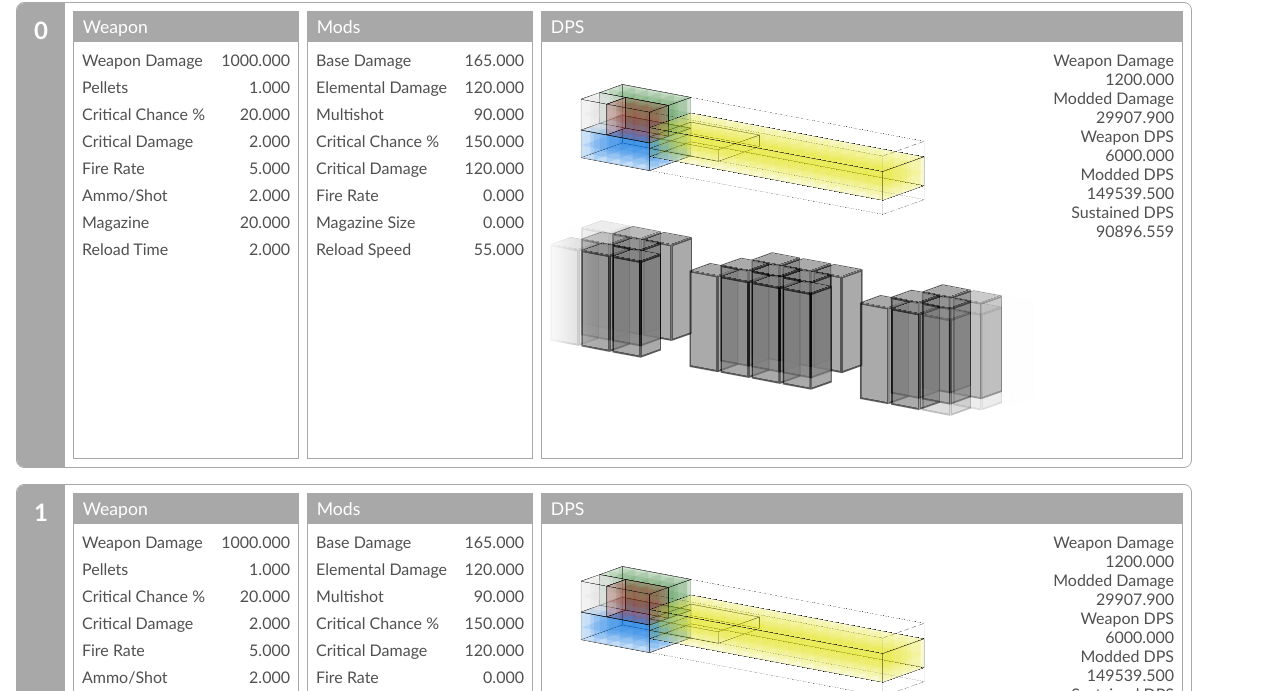
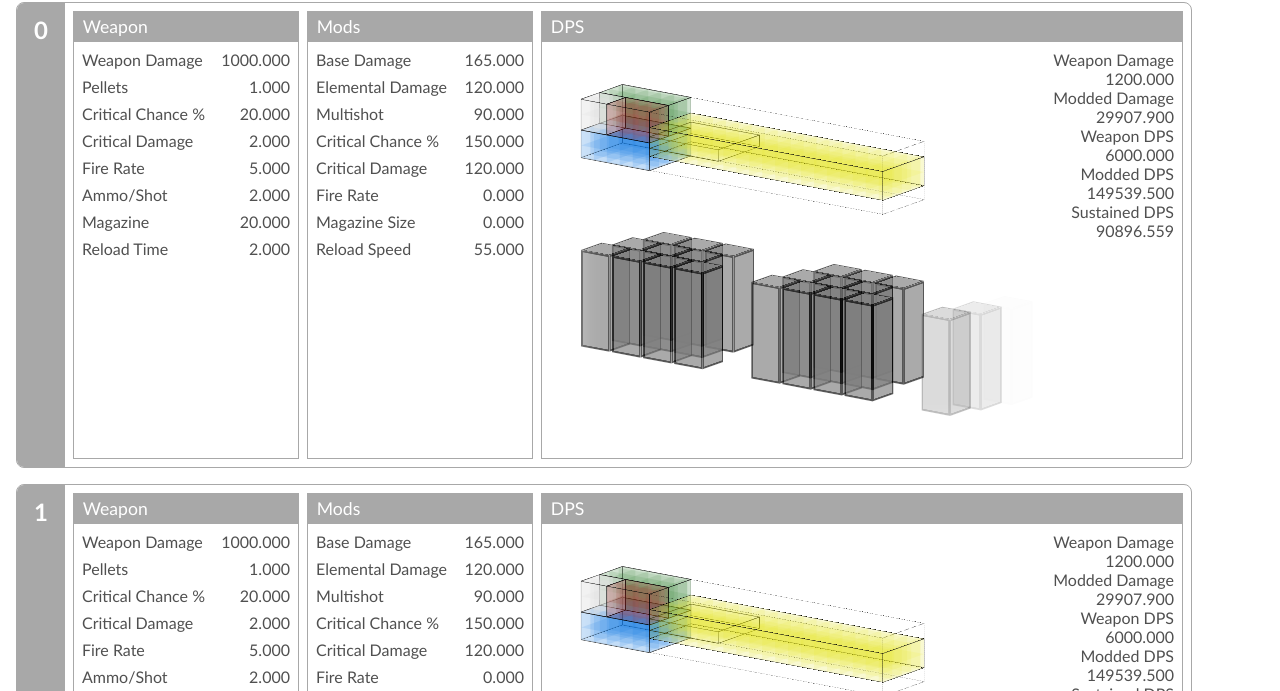
Before and after one commit to i-know-not/Warframe-DPS-Visualizer, a plain HTML site: page visualizer.html in a window 1280 px wide. Shown: the part 61-752 px from the top of the page. Drawn offline with Linux system fonts and the light colour scheme.

Commit message:
Bullet scroller tweaks including deciding whether or not to scroll

```diff
--- a/visualizer.css
+++ b/visualizer.css
@@ -226,7 +226,7 @@ h3.hPanel
     left:0;
     width:1em;
     height:1em;
-    border:1px solid black;;
+    border:1px solid black;
     /*box-shadow:0 0 0 1px black inset;*/
     /*transition: all 0.5s;*/
     /*background-color:transparent !important;*/
--- a/visualizer.html
+++ b/visualizer.html
@@ -24,7 +24,7 @@
 <div id="container">
 </div>
 
-<div id="templateContainer">
+<div id="templateContainer" style="display:none;">
     <div class="build" id="build_##" style="display:none;">
 
         <div class="buildMenu">
--- a/visualizer.js
+++ b/visualizer.js
@@ -133,10 +133,12 @@ var visualizer=new function()
                 if (sides[i].style.zIndex == 0 && !showBackFace)
                 {
                     sides[i].style.display = 'none';
+                    //sides[i].style.visibility = 'hidden';
                 }
                 else
                 {
                     sides[i].style.display = 'block';
+                    //sides[i].style.visibility = 'inherit';
                 }
             }
 
@@ -369,6 +371,8 @@ var visualizer=new function()
 
         var DPSTimeRange = 6;
 
+        var scrollingEnabled = -1;
+
         var animationStart = null;
         var animationLastT = null;
         var animationID = null;
@@ -437,8 +441,10 @@ var visualizer=new function()
             uparams['RateFactr'] = uparams['MRate']/uparams['WepFR'];
 
             uparams['WMagShots'] = Math.floor(uparams['WepMag']/uparams['WepCons']);
+            //uparams['WMagShots'] = animated ? uparams['WepMag']/uparams['WepCons'] : Math.floor(uparams['WepMag']/uparams['WepCons']);
             uparams['MMag'] = uparams['WepMag'] * (1+uparams['ModMag']/100);
             uparams['MMagShots'] = Math.floor(uparams['MMag']/uparams['WepCons']);
+            //uparams['MMagShots'] = animated ? uparams['MMag']/uparams['WepCons'] : Math.floor(uparams['MMag']/uparams['WepCons']);
             uparams['MReload'] = uparams['WepReload'] / (1+uparams['ModReload']/100);
 
             uparams['WMagTime'] = uparams['WMagShots'] / uparams['WepFR'];
@@ -477,6 +483,8 @@ var visualizer=new function()
             var rateModDeph;
             var rateModHeight;
 
+            //calculateDPS(uparams);
+
             var azimuthMod = viewAzimuth % Math.PI*2;
 
             var RB = 2/3;
@@ -485,10 +493,12 @@ var visualizer=new function()
             var TDispStart = -1;
             var TDispEnd = DPSTimeRange + 1;
 
-            var WFirstShot = Math.floor(TDispStart*uparams['WepFR'])-1;
-            var WLastShot = Math.floor(TDispEnd*uparams['WepFR']);
+            var WMagShots = Math.round(uparams['WMagShots']);
+
+            var WFirstShot = Math.ceil(TDispStart/uparams['WCycleTime'])*WMagShots + Math.max(Math.floor(TDispStart%uparams['WCycleTime']*uparams['WepFR']),-WMagShots);
+            var WLastShot = Math.floor(TDispEnd/uparams['WCycleTime'])*WMagShots + Math.min(Math.ceil(TDispEnd%uparams['WCycleTime']*uparams['WepFR']),WMagShots);
+
             var WNumShots = WLastShot - WFirstShot + 1;
-            var WMagShots = Math.round(uparams['WMagShots']);
             WNumShots = WMagShots < 1 ? 0 : WNumShots;
 
             var WTOffset = uparams['WTimeScroll'] % uparams['WCycleTime'];
@@ -496,18 +506,18 @@ var visualizer=new function()
             var WShotOffset = Math.ceil(WTOffset*uparams['WepFR']);
             WShotOffset = Math.max(WShotOffset,0);
 
-            var MFirstShot = Math.floor(TDispStart*uparams['MRate'])-1;
-            var MLastShot = Math.floor(TDispEnd*uparams['MRate']);
+            var MMagShots = Math.round(uparams['MMagShots']);
+
+            var MFirstShot = Math.ceil(TDispStart/uparams['MCycleTime'])*MMagShots + Math.max(Math.floor(TDispStart%uparams['MCycleTime']*uparams['MRate']),-MMagShots);
+            var MLastShot = Math.floor(TDispEnd/uparams['MCycleTime'])*MMagShots + Math.min(Math.ceil(TDispEnd%uparams['MCycleTime']*uparams['MRate']),MMagShots);
+
             var MNumShots = MLastShot - MFirstShot + 1;
-            var MMagShots = Math.round(uparams['MMagShots']);
             MNumShots = MMagShots < 1 ? 0 : MNumShots;
 
             var MTOffset = uparams['MTimeScroll'] % uparams['MCycleTime'];
             MTOffset = MTOffset > uparams['MMagTime'] ? MTOffset - uparams['MCycleTime'] : MTOffset;
             var MShotOffset = Math.ceil(MTOffset*uparams['MRate']);
             MShotOffset = Math.max(MShotOffset,0);
-
-            calculateDPS(uparams);
 
             //console.log(uparams['WDPS']);
             //console.log(uparams['MDPS']);
@@ -573,7 +583,7 @@ var visualizer=new function()
             }
 
             /*
-            var WNRows = Math.ceil(rateBaseWidth/4*DPSRateScale*uparams['WepFR']);
+            var WNRows = Math.min(Math.ceil(rateBaseWidth/4*DPSRateScale*uparams['WepFR']),WMagShots);
 
             for (var i = weaponRateDispBoxes.length-1; i >= WNumShots && i >= 1; i--)
             {
@@ -596,7 +606,7 @@ var visualizer=new function()
                 var magNo = Math.floor(shotNo/WMagShots);
                 shotNo = shotNo % WMagShots;
                 shotNo = shotNo < 0 ? shotNo + WMagShots : shotNo;
-                var rowNo = shotNo % WNRows
+                var rowNo = Math.round(shotNo % WNRows);
                 var xT = magNo * uparams['WCycleTime'] + shotNo / uparams['WepFR'] - WTOffset;
                 var xP = xT*4/DPSRateScale;
                 var opacity = 1;
@@ -611,11 +621,11 @@ var visualizer=new function()
 
                 if (azimuthMod < Math.PI)
                 {
-                    weaponRateDispBoxes[i].DOMBox.style.zIndex = xI - rowNo*rowNo + 5000;
+                    weaponRateDispBoxes[i].DOMBox.style.zIndex = xI - Math.floor(rowNo/WNRows*WNumShots) + 5000;
                 }
                 else
                 {
-                    weaponRateDispBoxes[i].DOMBox.style.zIndex = -xI - rowNo*rowNo + 5000;
+                    weaponRateDispBoxes[i].DOMBox.style.zIndex = -xI + Math.floor(rowNo/WNRows*WNumShots)+ 5000;
                 }
 
                 if (xT < -1 || xT > DPSTimeRange + 1)
@@ -631,7 +641,8 @@ var visualizer=new function()
             }
             */
 
-            var MNRows = Math.ceil(rateModWidth/4*DPSRateScale*uparams['MRate']);
+            var MNRows = Math.min(Math.ceil(rateModWidth/4*DPSRateScale*uparams['MRate']),MMagShots);
+            //var MNRows = Math.ceil(rateModWidth/4*DPSRateScale*uparams['MRate']);
 
             for (var i = moddedRateDispBoxes.length-1; i >= MNumShots && i >= 1; i--)
             {
@@ -652,7 +663,7 @@ var visualizer=new function()
                 var magNo = Math.floor(shotNo/MMagShots);
                 shotNo = shotNo % MMagShots;
                 shotNo = shotNo < 0 ? shotNo + MMagShots : shotNo;
-                var rowNo = shotNo % MNRows
+                var rowNo = Math.round(shotNo % MNRows);
                 var xT = magNo * uparams['MCycleTime'] + shotNo / uparams['MRate'] - MTOffset;
                 var xP = xT*4/DPSRateScale;
                 var opacity = 1-Math.exp(-0.05*rateModWidth);
@@ -667,20 +678,22 @@ var visualizer=new function()
 
                 if (azimuthMod < Math.PI)
                 {
-                    moddedRateDispBoxes[i].DOMBox.style.zIndex = xI - rowNo*rowNo;
+                    moddedRateDispBoxes[i].DOMBox.style.zIndex = xI - Math.floor(rowNo/MNRows*MNumShots);
                 }
                 else
                 {
-                    moddedRateDispBoxes[i].DOMBox.style.zIndex = -xI - rowNo*rowNo;
+                    moddedRateDispBoxes[i].DOMBox.style.zIndex = -xI + Math.floor(rowNo/MNRows*MNumShots);;
                 }
 
                 if (xT < -1 || xT > DPSTimeRange + 1)
                 {
-                    moddedRateDispBoxes[i].DOMBox.style.display = 'none';
+                    //moddedRateDispBoxes[i].DOMBox.style.display = 'none';
+                    moddedRateDispBoxes[i].DOMBox.style.visibility = 'hidden';
                 }
                 else
                 {
-                    moddedRateDispBoxes[i].DOMBox.style.display = 'block';
+                    //moddedRateDispBoxes[i].DOMBox.style.display = 'block';
+                    moddedRateDispBoxes[i].DOMBox.style.visibility = 'visible';
                     moddedRateDispBoxes[i].setTransform(xP,rateModHeight,-rowNo*rateModDepth,rateModWidth,rateModHeight,rateModDepth,viewAzimuth,viewAltitude,DPSRateBorderScale);
                     moddedRateDispBoxes[i].DOMBox.style.opacity = opacity;
                 }
@@ -707,17 +720,31 @@ var visualizer=new function()
                 pParams['WTimeScroll'] = (timeStamp - animationStart - 500)/1000;
                 pParams['MTimeScroll'] = (timeStamp - animationStart - 500)/1000;
                 */
+
                 if (transitionOngoing)
                 {
                     transitionOngoing = false;
-                    params['WTimeScroll'] = pParams['WTimeScroll'];
-                    params['MTimeScroll'] = pParams['MTimeScroll'];
+                    var endScrolling = false;
+                    if (scrollingEnabled == 0 || (scrollingEnabled == -1 && params['MCycleTime']*1.5 < DPSTimeRange))
+                    {
+                        endScrolling = true;
+                    }
+                    else
+                    {
+                        params['WTimeScroll'] = pParams['WTimeScroll'];
+                        params['MTimeScroll'] = pParams['MTimeScroll'];
+                    }
                     for (paramName in params)
                     {
                         pParams[paramName] = params[paramName];
                         vParams[paramName] = 0;
                     }
                     showDPS(params,false);
+                    if (endScrolling)
+                    {
+                        animationID = null;
+                        return;
+                    }
                 }
                 else
                 {
@@ -727,8 +754,6 @@ var visualizer=new function()
                     pParams['MTimeScroll'] = params['MTimeScroll'];
                     showDPS(params,true);
                 }
-                //animationID = null;
-                //return;
             }
             else
             {
@@ -756,6 +781,11 @@ var visualizer=new function()
         this.updateDPS = function(animate)
         {
             calculateDPS(params);
+            if (scrollingEnabled == 0 || (scrollingEnabled == -1 && params['MCycleTime']*1.5 < DPSTimeRange))
+            {
+                params['WTimeScroll'] = 0;
+                params['MTimeScroll'] = 0;
+            }
 
             if (!animate)
             {
@@ -769,8 +799,6 @@ var visualizer=new function()
                 animationID = null;
             }
             transitionOngoing = true;
-            //params['WTimeScroll'] = 0;
-            //params['MTimeScroll'] = 0;
             animationStart = null;
             animationLastT = null;
             animationID = window.requestAnimationFrame(animDPS);
@@ -879,8 +907,11 @@ var visualizer=new function()
 
     this.initialize=function()
     {
+        var templateContainer = document.getElementById('templateContainer');
         container = document.getElementById('container');
         DOMTemplate = document.getElementById('build_##');
+        templateContainer.removeChild(DOMTemplate);
+
         builds.push(new build(0));
         container.appendChild(builds[0].DOMBuild);
         builds.push(new build(1));
```
